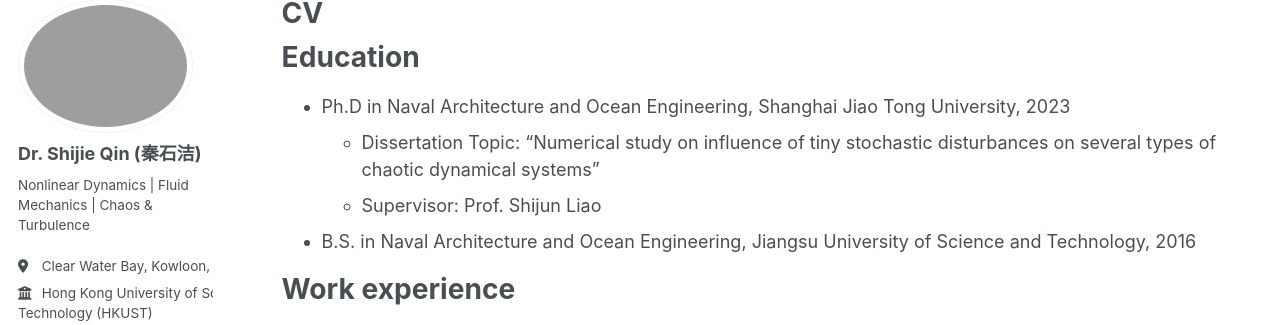
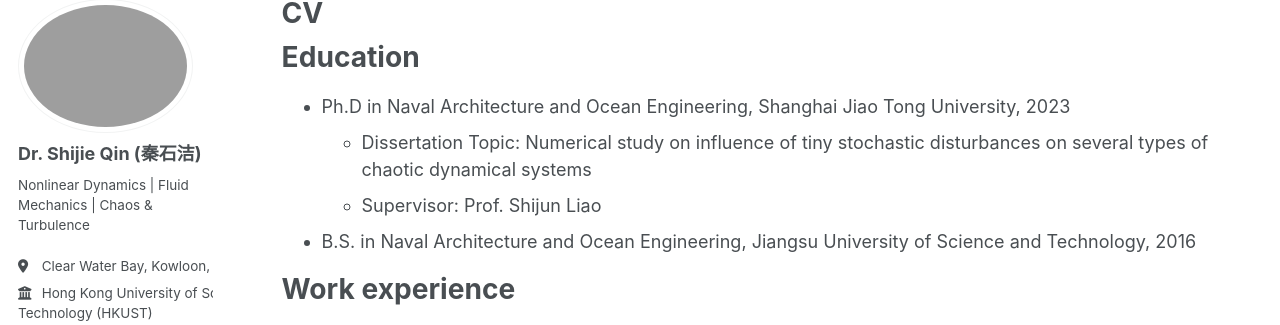
Before and after one commit to sjqin/sjqin.github.io, a Jekyll site: the page built from _pages/cv.md, in a window 1280 px wide and 1166 px high. Shown: the part 102-427 px from the top of the window. Built offline with Jekyll 4.4.1, drawn with Linux system fonts in a browser that asks for light colours; some web fonts are replaced; a script bundle is joined from its source files by our own code; library files that are not in the unit come from our copies.

Commit message:
Update cv.md

```diff
--- a/_pages/cv.md
+++ b/_pages/cv.md
@@ -12,7 +12,7 @@ redirect_from:
 Education
 ======
 * Ph.D in Naval Architecture and Ocean Engineering, Shanghai Jiao Tong University, 2023
-  * Dissertation Topic: "Numerical study on influence of tiny stochastic disturbances on several types of chaotic dynamical systems"
+  * Dissertation Topic: Numerical study on influence of tiny stochastic disturbances on several types of chaotic dynamical systems
   * Supervisor: Prof. Shijun Liao
 * B.S. in Naval Architecture and Ocean Engineering, Jiangsu University of Science and Technology, 2016
 
```
